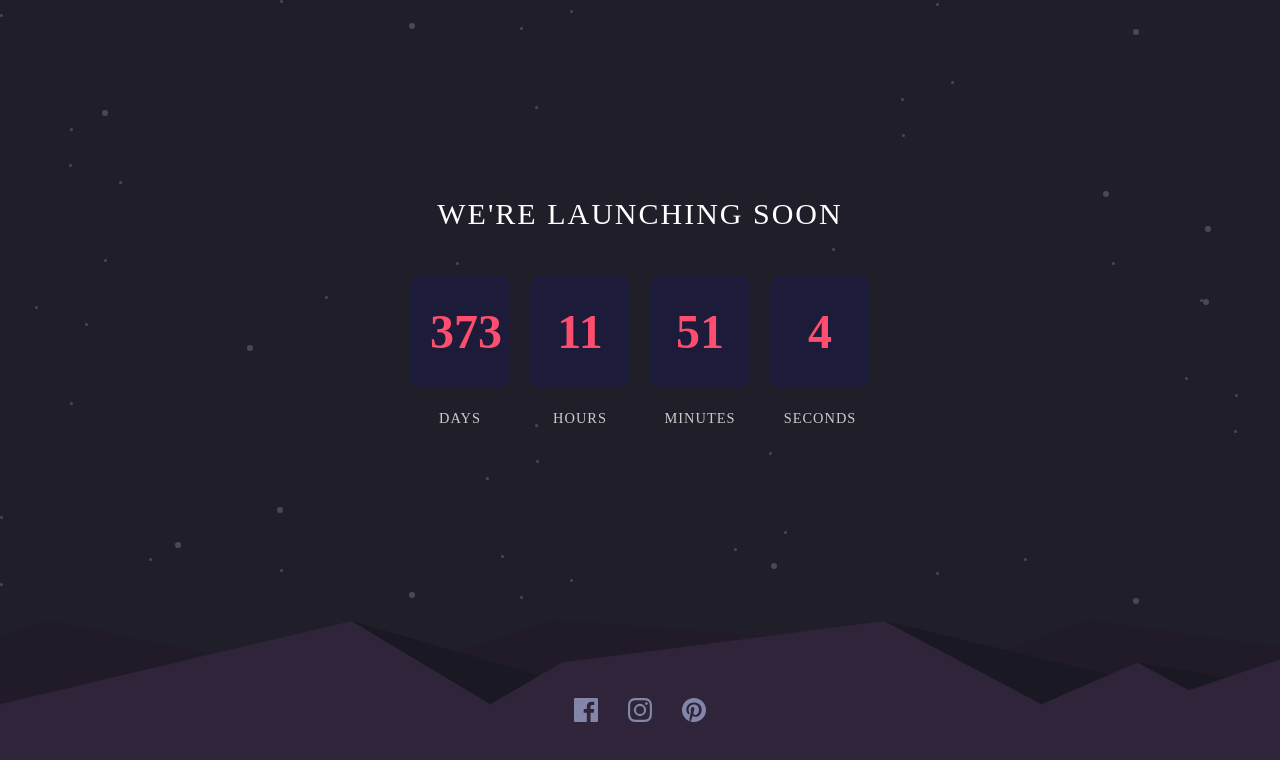
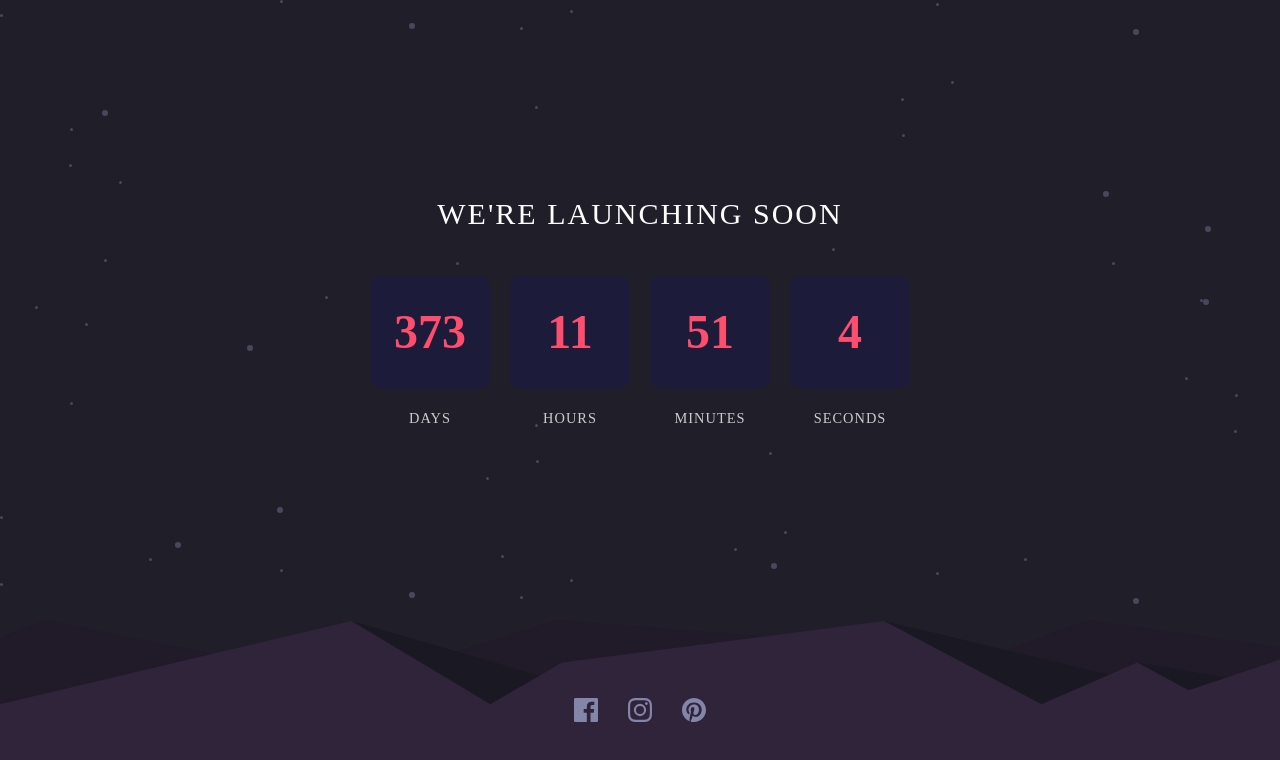
Before and after one commit to mohamad-taha/countdown-timer, a React (Vite) app: page / in a window 1280 px wide. Shown: the top 760 px of the page. Built offline with nearby package versions, Linux system fonts and the light colour scheme.

Commit message:
edit time box

```diff
--- a/src/components/countdown/Timer.css
+++ b/src/components/countdown/Timer.css
@@ -35,7 +35,9 @@
     padding: 20px;
     border-radius: 10px;
     text-align: center;
-    width: 100px;
+    width: 120px;
+    display: flex;
+    justify-content: center;
   }
 
   .time-value {
```
